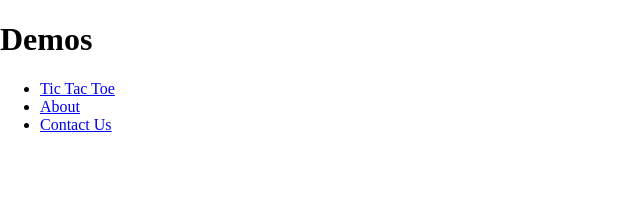
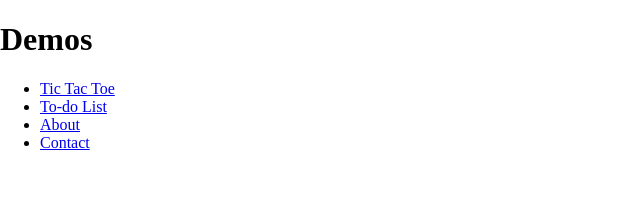
Before and after one commit to chrisbroome/react-demos, a Next.js app: page / in a window 1280 px wide. Shown: the top 202 px of the page, without its empty margins (0-640 px from the left). Built offline with nearby package versions, Linux system fonts and the light colour scheme.

Commit message:
Add blank todos page, link to todos page

```diff
--- a/pages/index.js
+++ b/pages/index.js
@@ -1,20 +1,41 @@
 import Link from 'next/link'
 
-export default () => (
+const pages = [
+  {
+    pathname: 'tic-tac-toe',
+    linkText: 'Tic Tac Toe'
+  },
+  {
+    pathname: 'todos',
+    linkText: 'To-do List'
+  },
+  {
+    pathname: 'about',
+    linkText: 'About'
+  },
+  {
+    pathname: 'contact',
+    linkText: 'Contact'
+  },
+]
+
+const DemoLinks = ({pages}) => (
+  <ul>
+    {pages.map(({pathname, linkText}, index) =>
+      <li key={index}>
+        <Link prefetch href={{pathname}}><a>{linkText}</a></Link>
+      </li>
+    )}
+  </ul>
+)
+
+const IndexPage = () => (
   <div>
     <header>
       <h1>Demos</h1>
     </header>
-    <ul>
-      <li>
-        <Link href={{pathname: 'tic-tac-toe'}}><a>Tic Tac Toe</a></Link>
-      </li>
-      <li>
-        <Link href={{pathname: 'about'}}><a>About</a></Link>
-      </li>
-      <li>
-        <Link href={{pathname: 'contact'}}><a>Contact Us</a></Link>
-      </li>
-    </ul>
+    <DemoLinks pages={pages} />
   </div>
 )
+
+export default IndexPage
--- /dev/null
+++ b/pages/todos.js
@@ -0,0 +1,3 @@
+import {Todos} from '../components/todos/todos'
+
+export default Todos
```
Also changed, not shown: components/todos/todos.js (added, +10 -0 lines).
